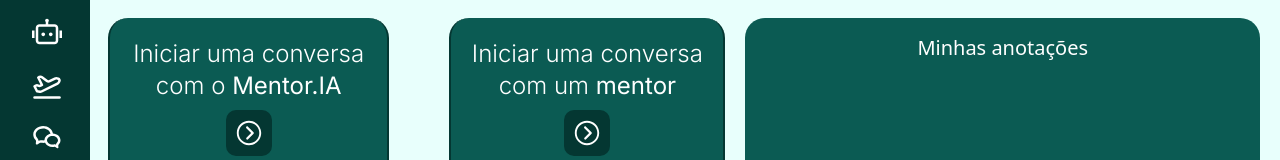
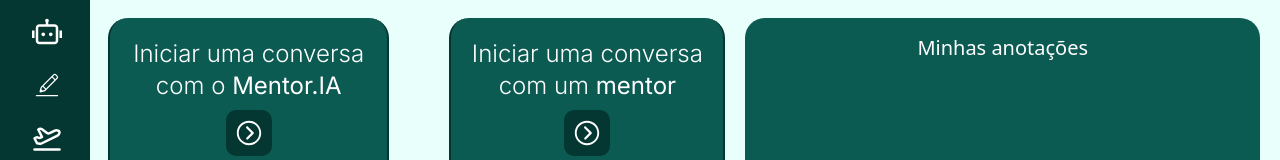
Before and after one commit to BSM-Global-Solution/evolvere, a React (Vite) app: page /dashboardUsuario in a window 1280 px wide. Shown: the part 215-375 px from the top of the page. Built offline with nearby package versions, Linux system fonts and the light colour scheme; a web font is replaced by a local one.

Commit message:
feat(HeaderUsuarioData): adicionado o link para anotações

```diff
--- a/src/data/headerUsuarioData.tsx
+++ b/src/data/headerUsuarioData.tsx
@@ -1,4 +1,5 @@
 import { BsPeople } from "react-icons/bs";
+import { CiEdit } from "react-icons/ci";
 import { GoHome } from "react-icons/go";
 import { IoMdLogOut } from "react-icons/io";
 import { IoSettingsOutline } from "react-icons/io5";
@@ -8,6 +9,7 @@ import { RiRobot2Line, RiWechatLine } from "react-icons/ri";
 export const HeaderUsuarioData = [
     {icon: <GoHome size={30} />, label: "Home", link: "/dashboardUsuario", title: "Ir para o Home"},
     {icon: <RiRobot2Line size={30} />, label: "Mentor.IA", link: "/mentorIA", title: "Ir para o Mentor.IA"},
+    {icon: <CiEdit size={30} />, label: "Anotações", link: "/anotacoes", title: "Ir para Anotações"},
     {icon: <LuPlaneTakeoff size={30} />, label: "Planos de Carreira", link: "/planosDeCarreira", title: "Ir para os Planos de Carreira"},
     {icon: <RiWechatLine size={30} />, label: "Chats", link: "/chats", title: "Ir para os Chats"},
     {icon: <BsPeople size={30} />, label: "Mentores", link: "/mentores", title: "Ir para os Mentores"},
```
